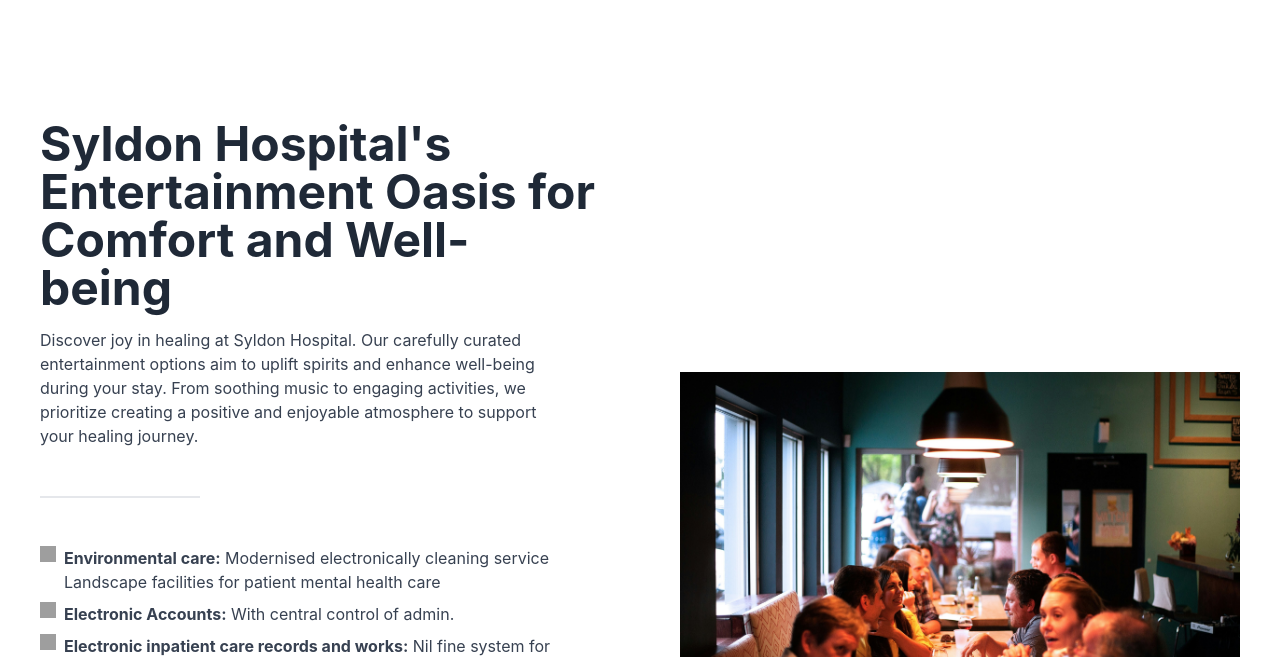
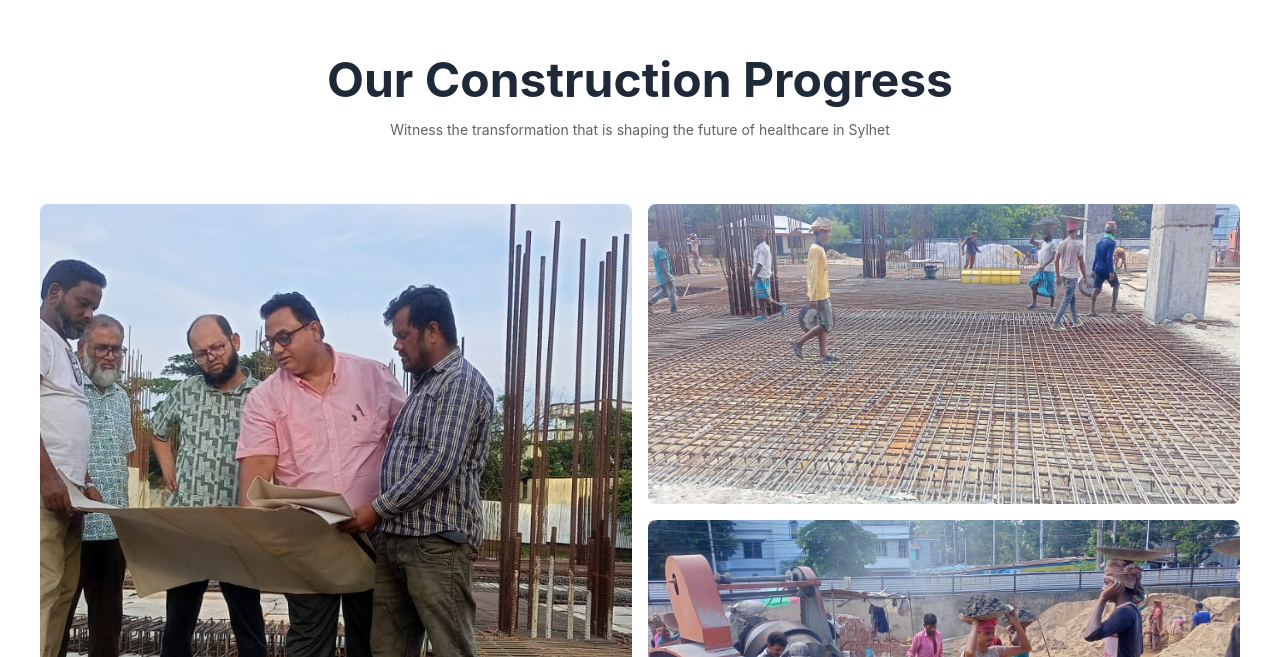
Before and after one commit to arimtiaz/syldon-website, a React (Create React App) app: page / in a window 1280 px wide. Shown: the part 6543-7200 px from the top of the page. Built offline with nearby package versions, Linux system fonts and the light colour scheme; grey boxes are pictures that could not be loaded.

Commit message:
RestaurantRemoved

```diff
--- a/src/Components/Home/Home.js
+++ b/src/Components/Home/Home.js
@@ -28,7 +28,7 @@ const Home = () => {
            <Services></Services>
            <Diagonostic></Diagonostic>
            <Pharmacy></Pharmacy>
-           <Entertainment></Entertainment>
+           {/* <Entertainment></Entertainment> */}
            <Construction></Construction>
            <div className='bg-blue-50'>
            <FAQ></FAQ>
```
